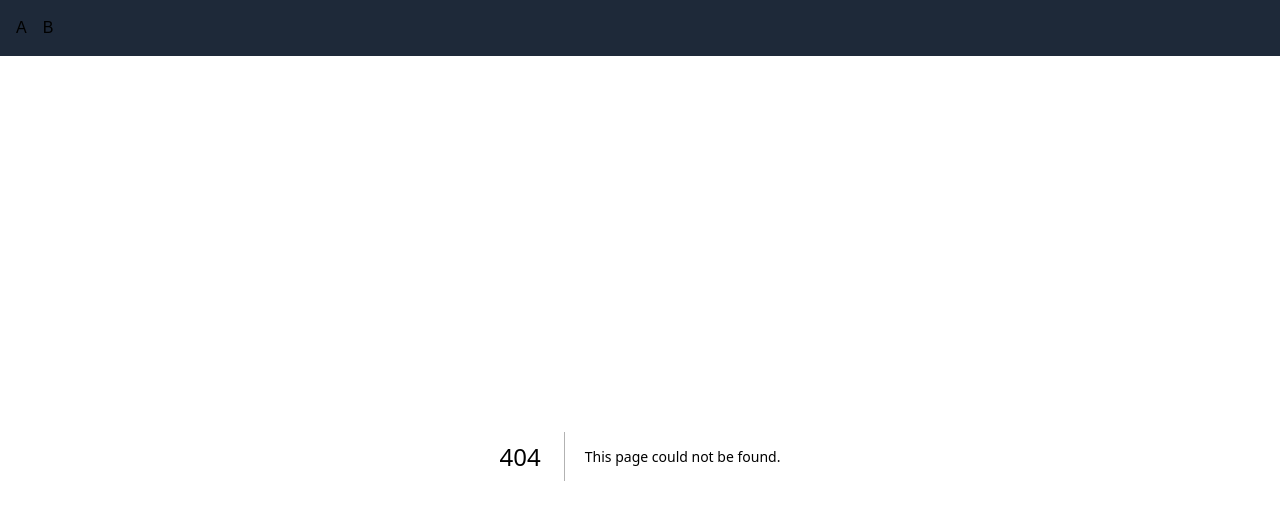
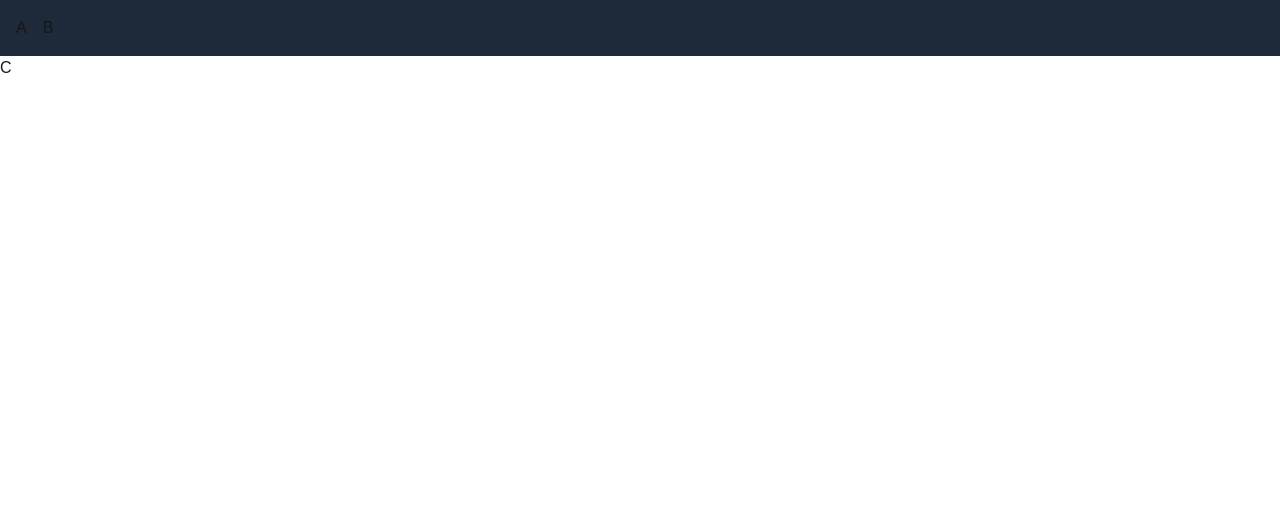
Before and after one commit to sue71/sandbox, a Next.js app in the folder typescript/nextjs-on-cloudrun/: page /c in a window 1280 px wide. Before the commit this address had no page. Shown: the top 520 px of the page. Built offline with nearby package versions, Linux system fonts and the light colour scheme.

Commit message:
chore: up

```diff
--- /dev/null
+++ b/typescript/nextjs-on-cloudrun/src/app/c/page.tsx
@@ -0,0 +1,5 @@
+export const revalidate = 300
+
+export default function Page() {
+    return <div>C</div>;
+}
--- a/typescript/nextjs-on-cloudrun/src/app/page.tsx
+++ b/typescript/nextjs-on-cloudrun/src/app/page.tsx
@@ -1,5 +1,3 @@
-export const revalidate = 0;
-
 export default function Page() {
   return <div>top</div>;
 }
```
